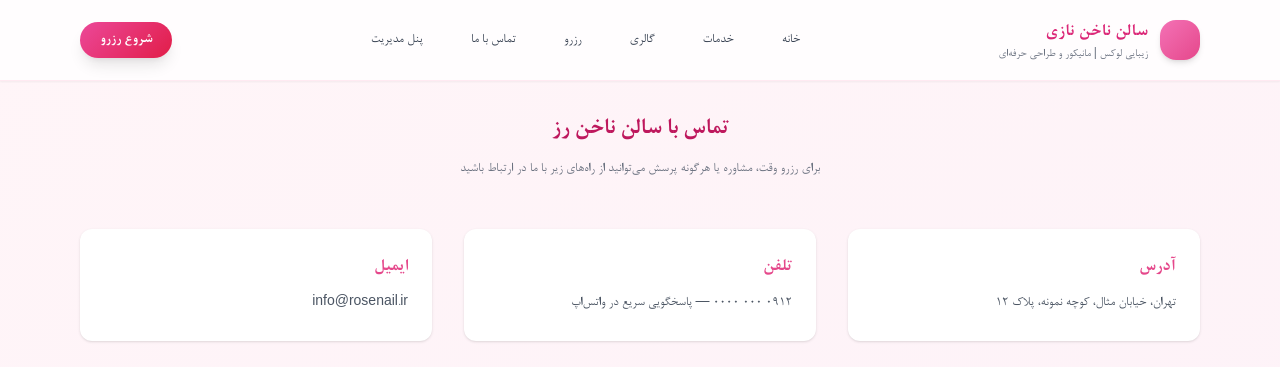
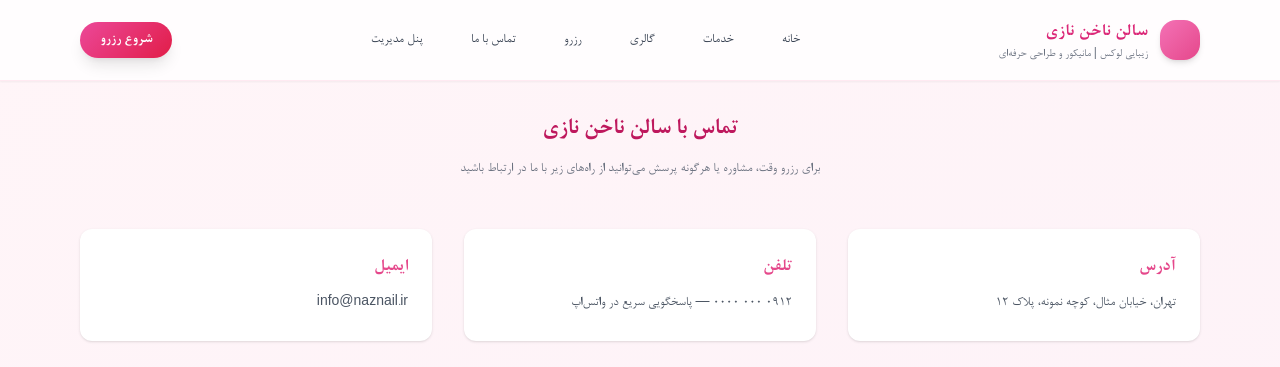
Before and after one commit to aimplusegroup-cloud/nail-salon, a Next.js app: page /contact in a window 1280 px wide. Shown: the top 367 px of the page. Built offline with nearby package versions, Linux system fonts and the light colour scheme.

Commit message:
chore: update config and cleanup after rename

```diff
--- a/src/app/contact/page.tsx
+++ b/src/app/contact/page.tsx
@@ -5,7 +5,7 @@ export default function ContactPage() {
     <section className="section space-y-12">
       {/* عنوان صفحه */}
       <div className="text-center space-y-3">
-        <h2 className="section-title">تماس با سالن ناخن رز</h2>
+        <h2 className="section-title">تماس با سالن ناخن نازی</h2>
         <p className="section-subtitle max-w-2xl mx-auto">
           برای رزرو وقت، مشاوره یا هرگونه پرسش می‌توانید از راه‌های زیر با ما در ارتباط باشید
         </p>
@@ -28,7 +28,7 @@ export default function ContactPage() {
         <div className="p-6 rounded-xl bg-white shadow">
           <h3 className="font-bold text-rose-600 text-lg">ایمیل</h3>
           <p className="text-sm text-gray-600 mt-2 leading-7">
-            info@rosenail.ir
+            info@naznail.ir
           </p>
         </div>
       </div>
--- a/src/app/gallery/page.tsx
+++ b/src/app/gallery/page.tsx
@@ -32,7 +32,7 @@ export default async function GalleryPage() {
       {/* عنوان صفحه */}
       <h1 className="section-title text-center">گالری نمونه‌کارها</h1>
       <p className="section-subtitle text-center max-w-2xl mx-auto">
-        مجموعه‌ای از جدیدترین و محبوب‌ترین طراحی‌های سالن رز برای الهام گرفتن
+        مجموعه‌ای از جدیدترین و محبوب‌ترین طراحی‌های سالن نازی برای الهام گرفتن
         و انتخاب استایل دلخواه شما
       </p>
 
--- a/src/app/page.tsx
+++ b/src/app/page.tsx
@@ -169,7 +169,7 @@ export default async function HomePage() {
               <div className="gallery-item rounded-2xl overflow-hidden shadow-xl relative w-full h-[400px]">
                 <Image
                   src="/sample-hero.png"
-                  alt="نمونه کار لوکس سالن ناخن رز"
+                  alt="نمونه کار لوکس سالن ناخن نازی"
                   fill
                   className="object-cover"
                 />
--- a/src/app/services/page.tsx
+++ b/src/app/services/page.tsx
@@ -51,7 +51,7 @@ export default function ServicesPage() {
     <section className="section space-y-12">
       {/* عنوان صفحه */}
       <div className="text-center space-y-3">
-        <h2 className="section-title">خدمات سالن ناخن رز</h2>
+        <h2 className="section-title">خدمات سالن ناخن نازی</h2>
         <p className="section-subtitle max-w-2xl mx-auto">
           منتخب محبوب‌ترین سرویس‌ها برای تجربه‌ای جذاب، زنانه و حرفه‌ای
         </p>
```
